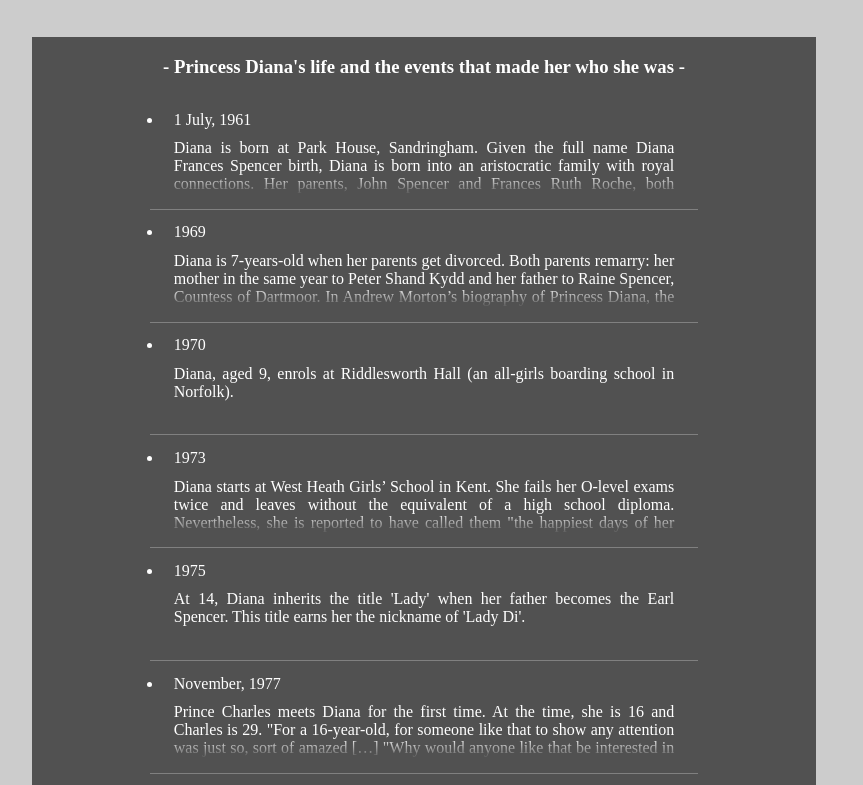
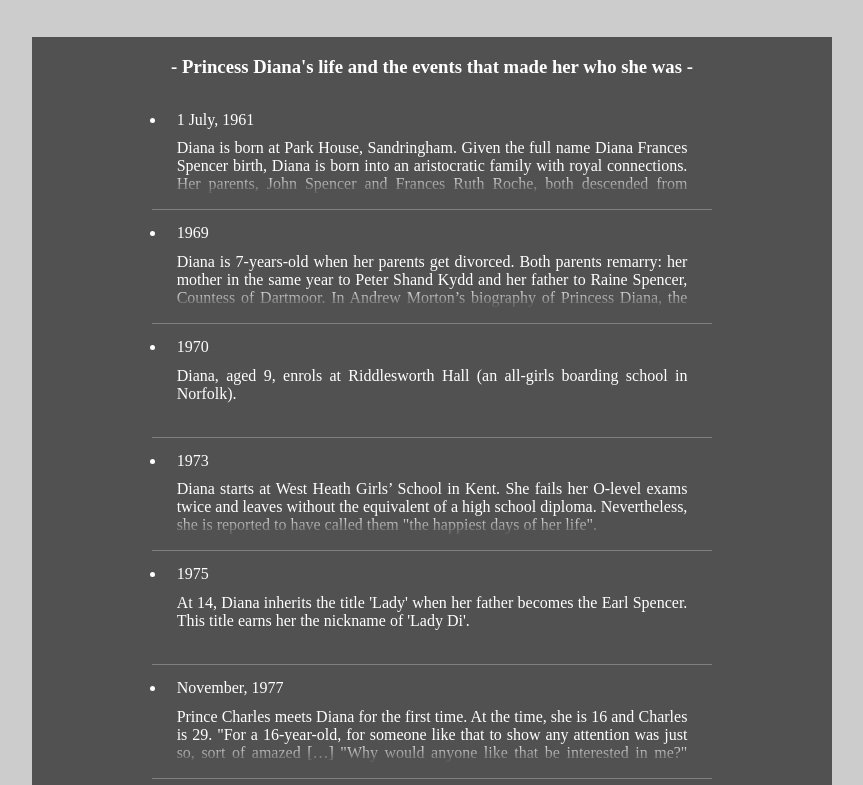
Before and after one commit to diana389/princess_diana, a plain HTML site: page index.html in a window 1280 px wide. Shown: the part 512-1297 px from the top of the page, without its empty margins (216-1079 px from the left). Drawn offline with Linux system fonts and the light colour scheme.

Commit message:
Add files via upload

```diff
--- a/styles.css
+++ b/styles.css
@@ -31,7 +31,7 @@ section {
   text-align: justify;
   background-color: rgb(81, 81, 81);
   color: white;
-  margin: 5% 1%;
+  margin: 5% -1% 0% 1%;
 }
 
 ul {
```
